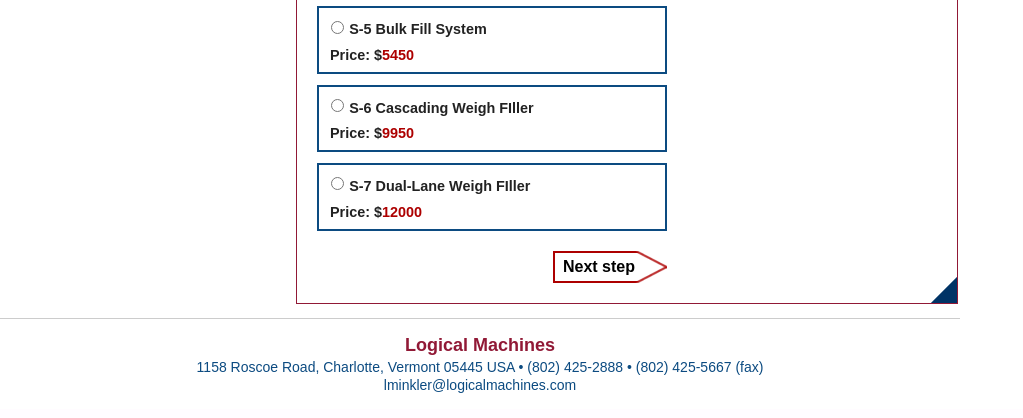
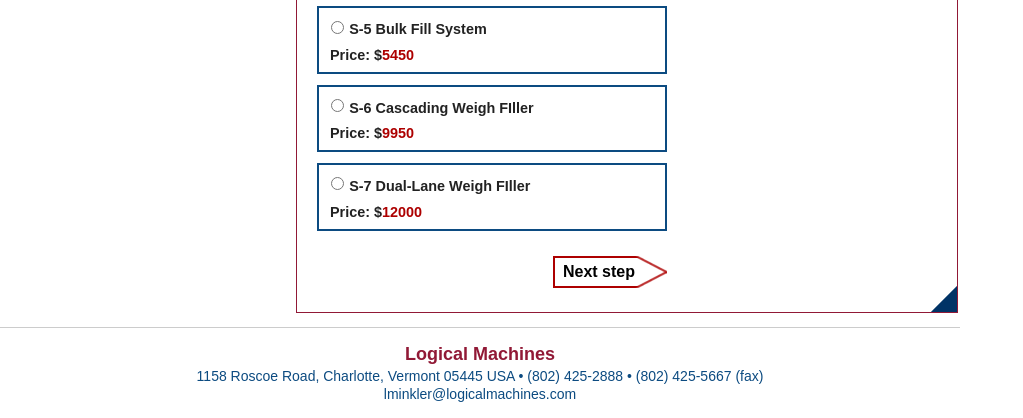
Before and after one commit to tashaharrison/lmpag, a PHP site: page /foo/ in a window 1280 px wide. Shown: the part 1145-1563 px from the top of the page, without its empty margins (0-1023 px from the left). Before the commit the page ends 1538 px from the top, so only its background shows below. Run offline with PHP 8.4, Linux system fonts and the light colour scheme; some libraries are stand-ins or nearby versions.

Commit message:
Adjusted positioning of step pager buttons

```diff
--- a/css/forms.css
+++ b/css/forms.css
@@ -324,7 +324,7 @@ button.prev {
 	font-size: 16px;
 	font-weight: 700;
 	line-height: 20px;
-	margin: 0 0px 10px 0;
+	margin: 0 0px 14px 0;
 	/* LTR */
 	position: relative;
 	width: auto;
--- a/css/main.css
+++ b/css/main.css
@@ -100,6 +100,7 @@ tbody tr th {
     vertical-align:top;
 }
 tbody tr.total td, tbody tr.total th {
+    background-color:white;
     border-top: 1px solid #0c4b81;
     border-right:none;
     font-size: 1.1em;
@@ -170,7 +171,7 @@ form#logical-machines-price-accesory-guide {
 }
 #step-4 {
 }
-#step-5-pager {
+.step-pager {
     margin-top: 25px;
 }
 #submit_buttons {
--- a/js/main.js
+++ b/js/main.js
@@ -195,7 +195,7 @@ $(document).ready(function() {
             switch (fieldContainerID) {
                 case 'field-name-machine-model':
                     // Assign properties to the machine object
-                    machine.id = $fieldID.attr('name');
+                    machine.id = $fieldID.attr('id');
                     machine.name = $fieldLabel.find('.name').text();
                     machine.type = $fieldLabel.find('.type').text();
                     machine.description = $fieldLabel.find('.description').text();
```
